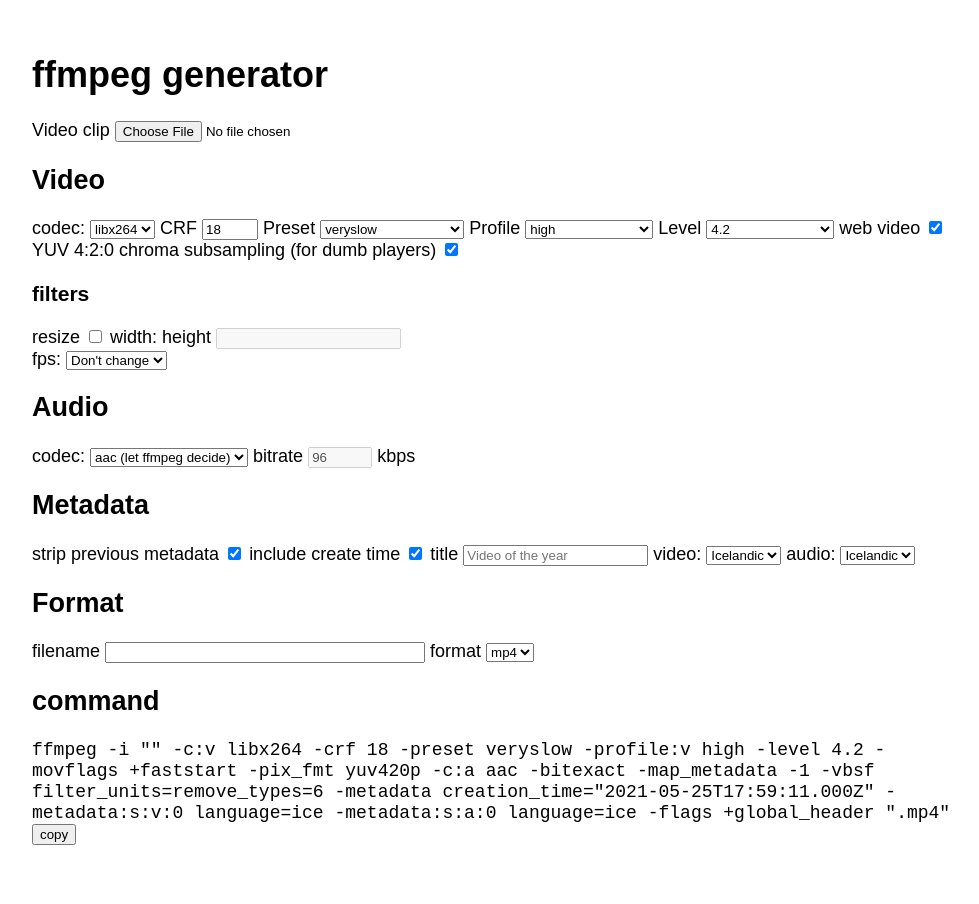
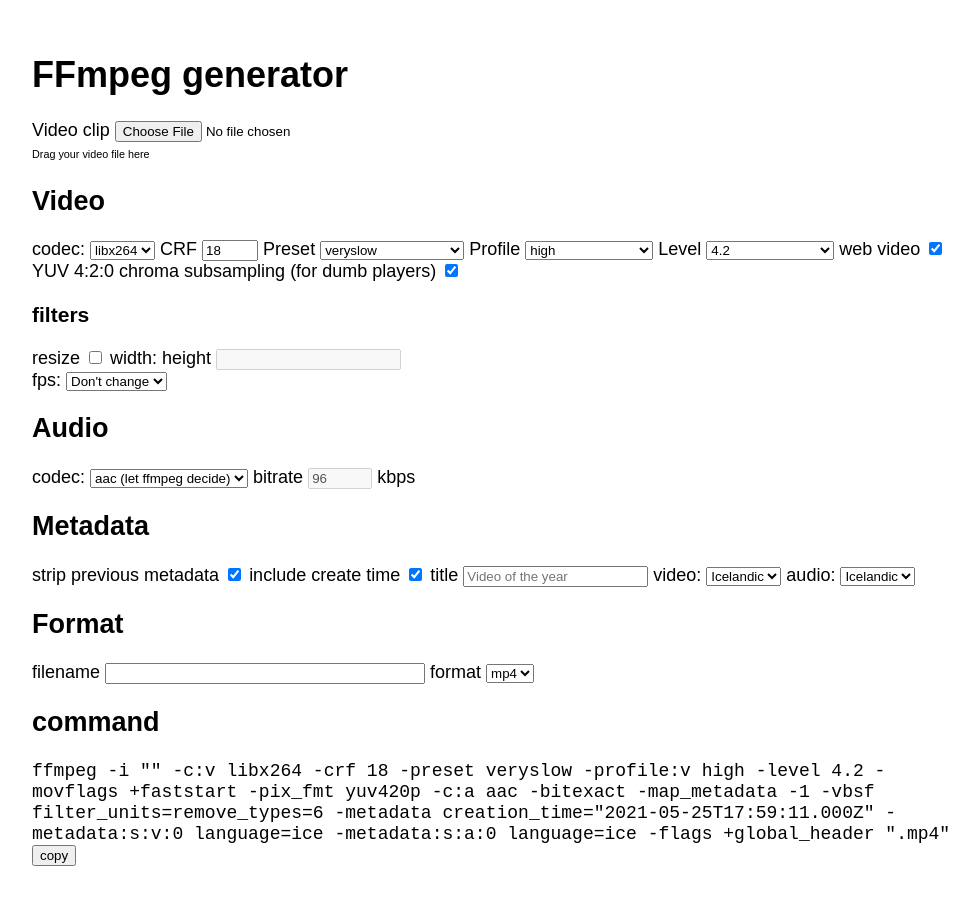
Before and after one commit to haukurh/ffmpeg.haukurh.dev, a plain HTML site: page src/index.html in a window 1280 px wide. Shown: the whole page, without its empty margins (148-1127 px from the left). Before the commit the page ends 854 px from the top, so only its background shows below. Drawn offline with Linux system fonts and the light colour scheme.

Commit message:
Added subtitle to input file

```diff
--- a/src/index.html
+++ b/src/index.html
@@ -2,9 +2,9 @@
 <html lang="en">
 <head>
     <meta charset="UTF-8">
-    <title>ffmpeg generator</title>
+    <title>FFmpeg generator</title>
     <meta name="viewport" content="width=device-width, initial-scale=1">
-    <meta name="description" content="An online web app that helps you build ffmpeg commands......">
+    <meta name="description" content="Web app that helps you build FFmpeg commands, with some sensible defaults for web videos">
     <style>
         * {
             box-sizing: border-box;
@@ -33,6 +33,9 @@
             left: 0;
             right: 0;
             pointer-events: none;
+        }
+        .subtitle {
+            font-size: .6rem;
         }
 
         .message {
@@ -78,11 +81,11 @@
 <body>
 
 <main>
-    <h1>ffmpeg generator</h1>
+    <h1>FFmpeg generator</h1>
     <form id="ffmpeg">
         <label for="input">Video clip</label>
         <input type="file" id="input" name="input">
-        <span id="meta"></span>
+        <div><span class="subtitle">Drag your video file here</span></div>
         <div class="video">
             <h2>Video</h2>
             <label for="vcodec">codec:</label>
```
